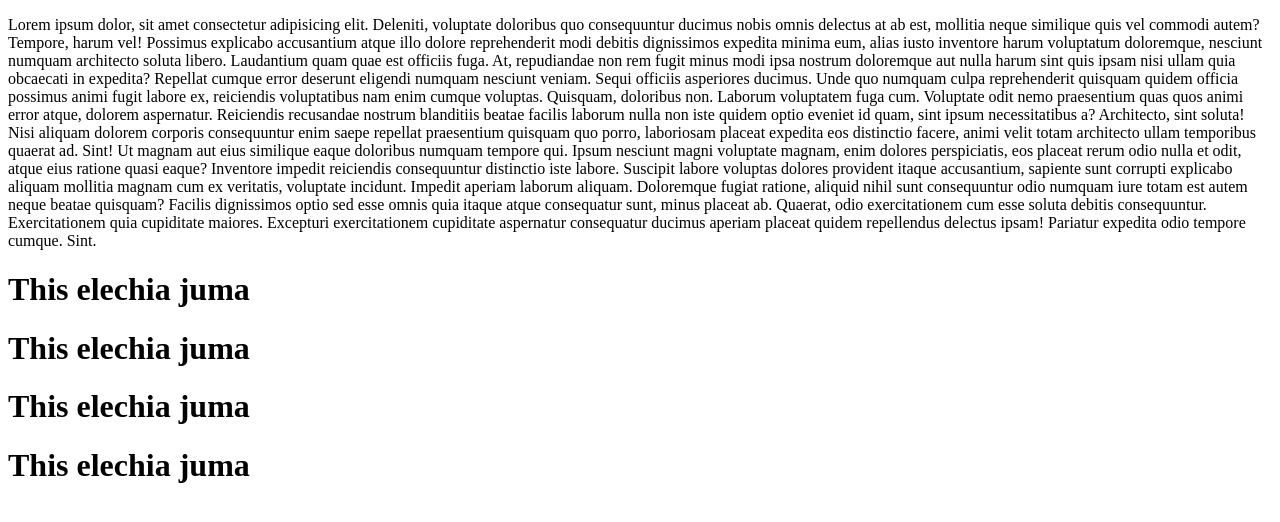
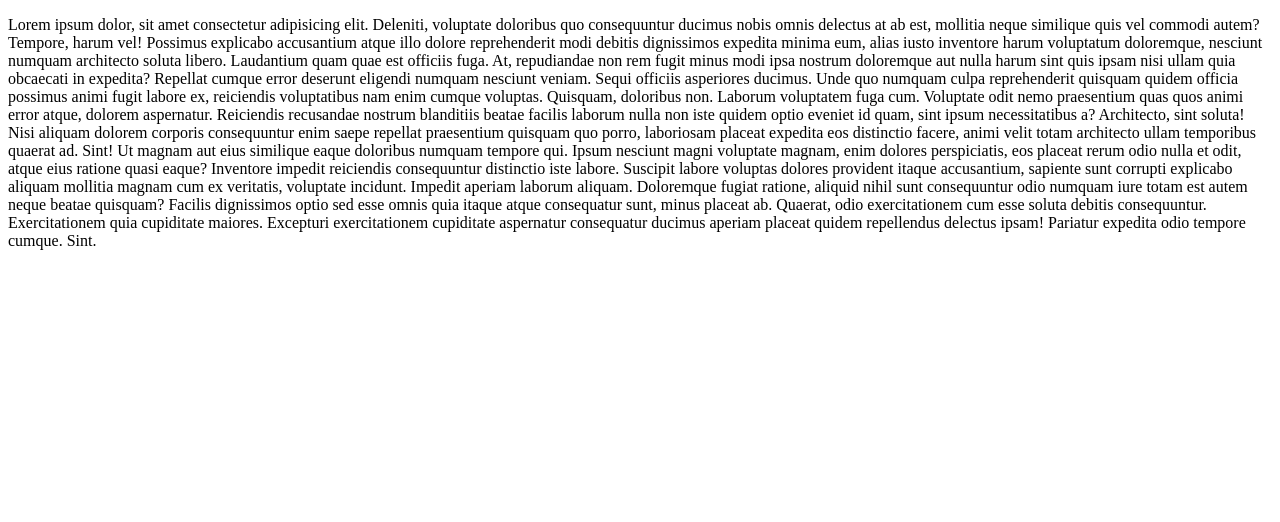
Before and after one commit to techwizelechia/ALX_Simple_Quiz, a plain HTML site: page index2.html in a window 1280 px wide. Drawn offline with Linux system fonts and the light colour scheme.

Commit message:
deleted files

```diff
--- a/index2.html
+++ b/index2.html
@@ -16,9 +16,5 @@
     Inventore impedit reiciendis consequuntur distinctio iste labore. Suscipit labore voluptas dolores provident itaque accusantium, sapiente sunt corrupti explicabo aliquam mollitia magnam cum ex veritatis, voluptate incidunt. Impedit aperiam laborum aliquam.
     Doloremque fugiat ratione, aliquid nihil sunt consequuntur odio numquam iure totam est autem neque beatae quisquam? Facilis dignissimos optio sed esse omnis quia itaque atque consequatur sunt, minus placeat ab.
     Quaerat, odio exercitationem cum esse soluta debitis consequuntur. Exercitationem quia cupiditate maiores. Excepturi exercitationem cupiditate aspernatur consequatur ducimus aperiam placeat quidem repellendus delectus ipsam! Pariatur expedita odio tempore cumque. Sint.</p>
-    <h1>This elechia juma</h1>
-    <h1>This elechia juma</h1>
-    <h1>This elechia juma</h1>
-    <h1>This elechia juma</h1>
 </body>
 </html>
```
